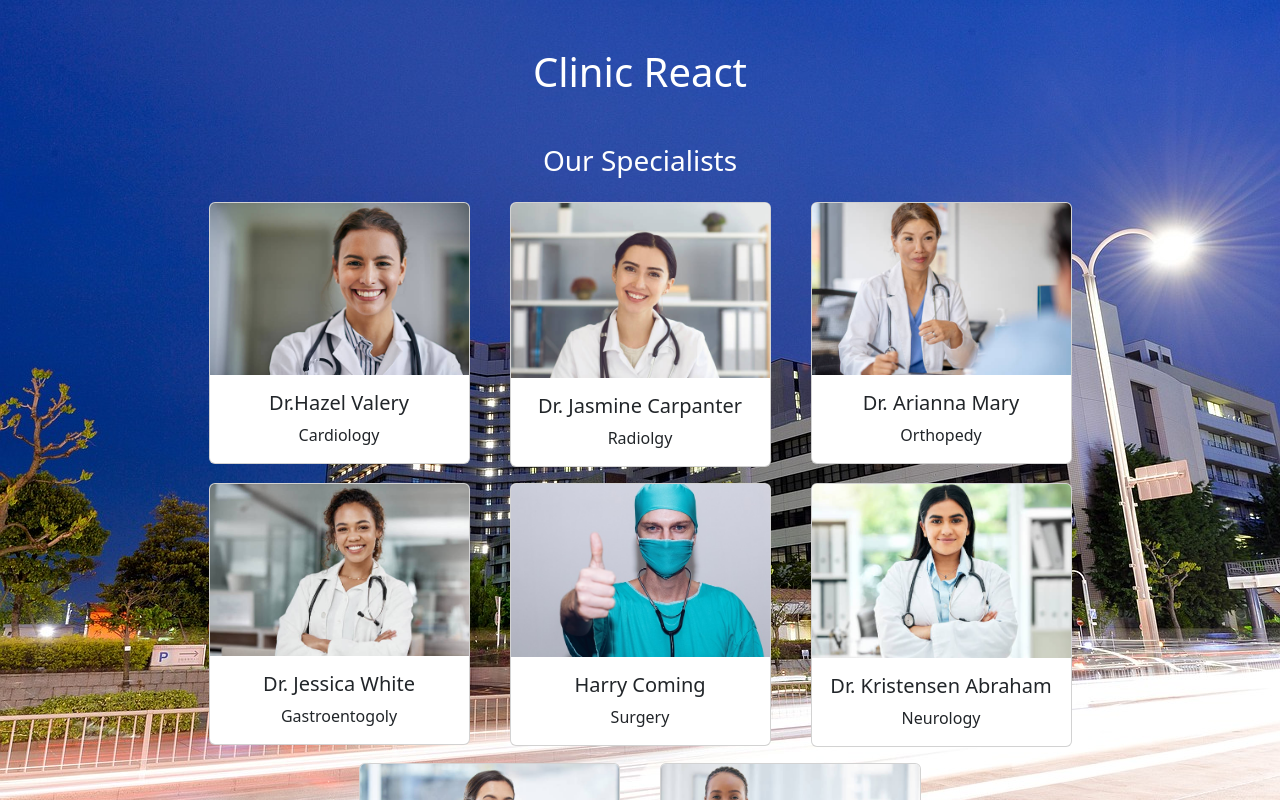
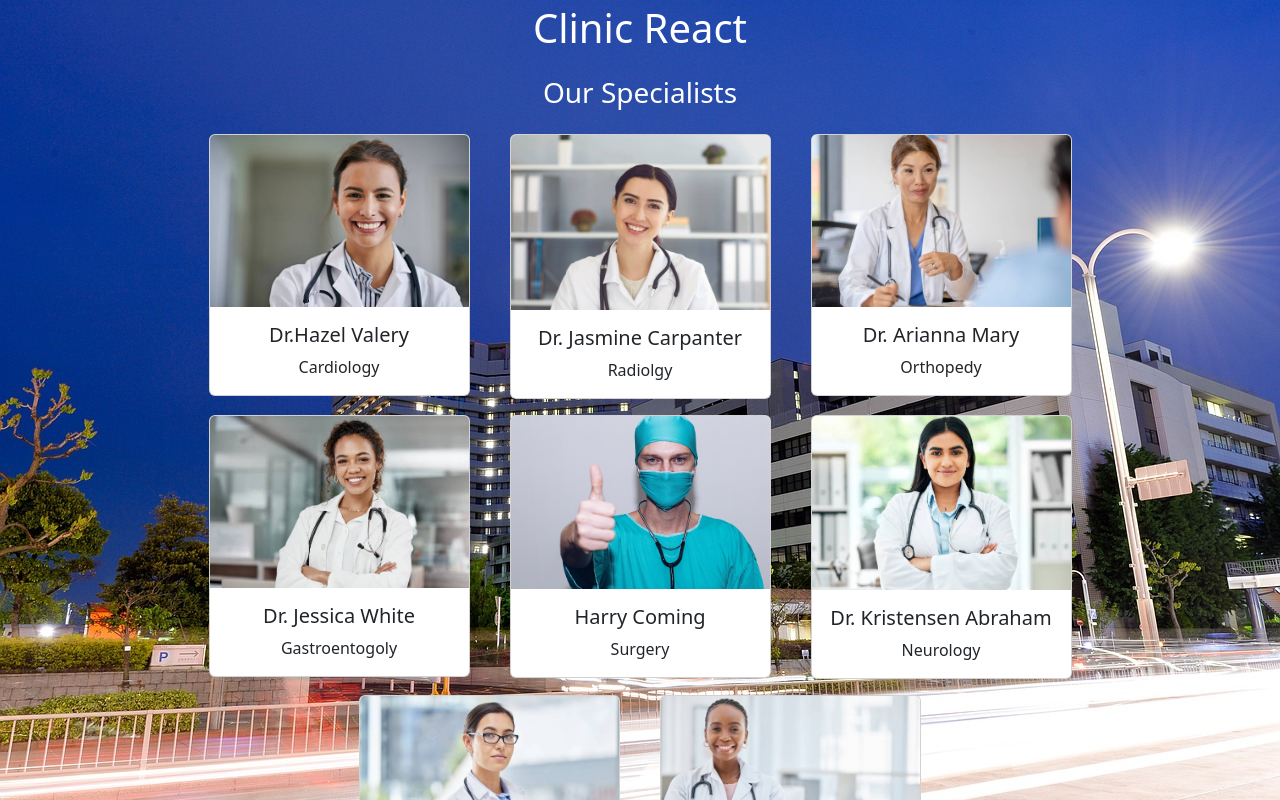
Before and after one commit to recep-demir/clinic-appointment-page, a React (Create React App) app: page / in a window 1280 px wide. Shown: the top 800 px of the page. Built offline with nearby package versions, Linux system fonts and the light colour scheme.

Commit message:
Change border  of the appoinmentlist

```diff
--- a/src/components/AppointmentList.jsx
+++ b/src/components/AppointmentList.jsx
@@ -30,7 +30,7 @@ const AppointmentList = ({ appointment, onDelete, onConsulted }) => {
           </div>
         ))
       ) : (
-        <p>No appointments available</p>
+        <h3 className="border border-dark border-5 rounded p-2 mt-5">No Appointments</h3>
       )}
     </div>
   );
--- a/src/pages/Home.jsx
+++ b/src/pages/Home.jsx
@@ -48,7 +48,7 @@ const Home = () => {
 
   return (
     <div>
-      <h1 className="text-white my-5">Clinic React</h1>
+      <h1 className="text-white my-1">Clinic React</h1>
       <h3 className="text-white my-4">Our Specialists</h3>
       <Doctors doctors={doctorData} onDoctorClick={handleOpenModal} />
       <AppointmentList
```
